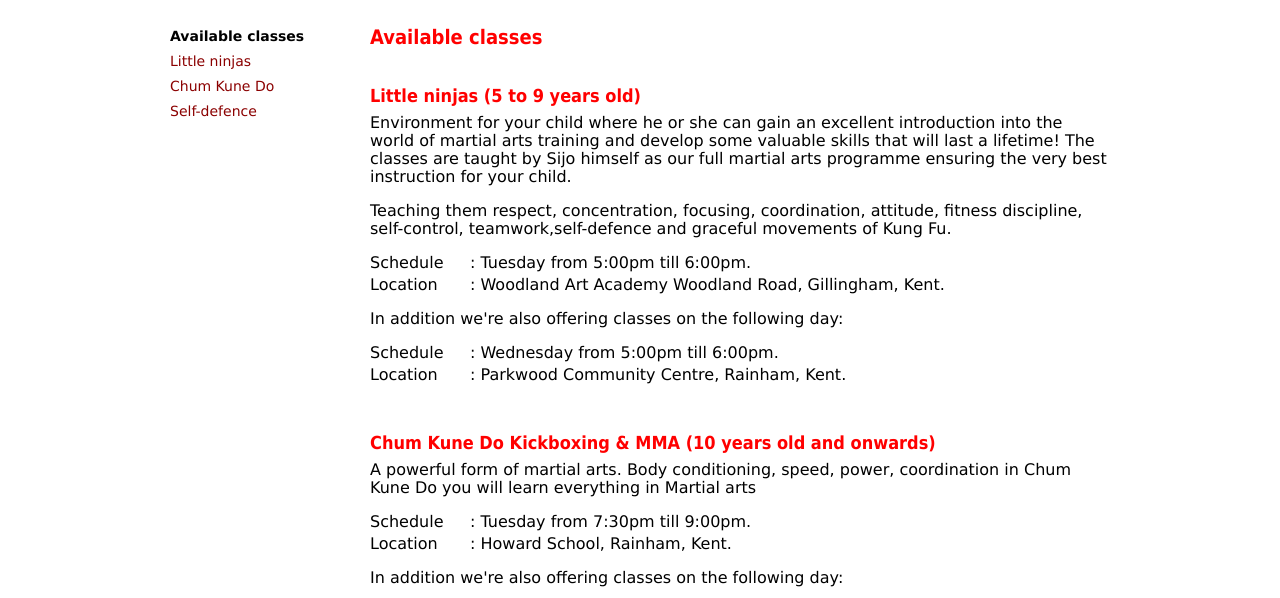
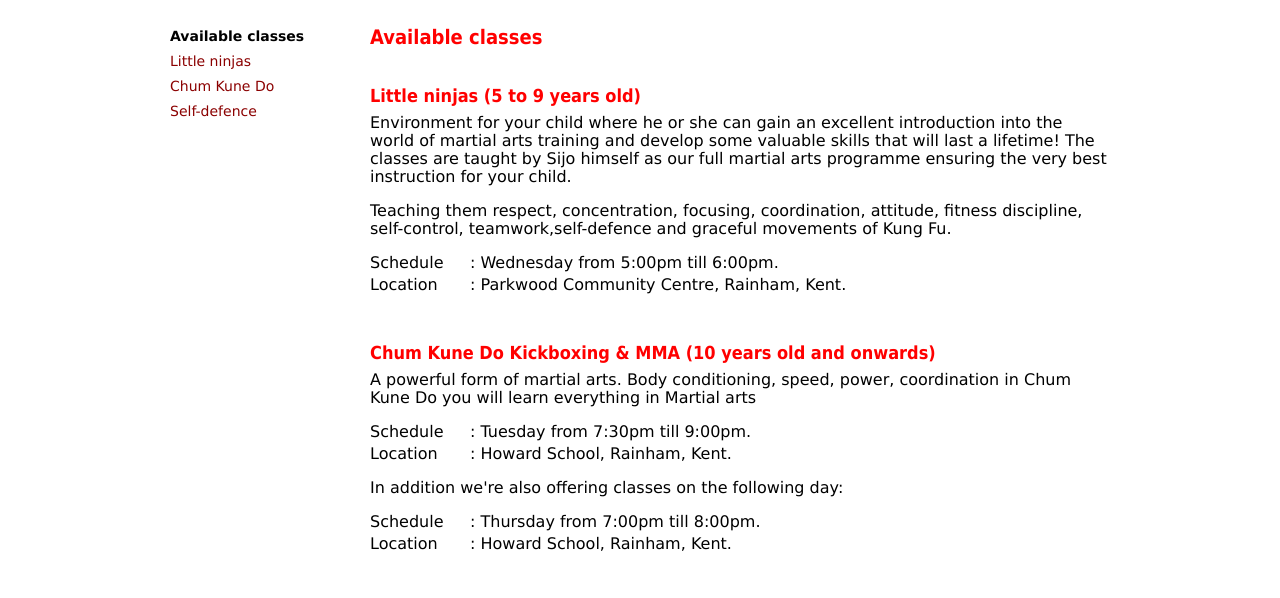
Before and after one commit to tbusser/chumkunedo, a plain HTML site: page classes.html in a window 1280 px wide. Shown: the part 162-760 px from the top of the page. Drawn offline with Linux system fonts and the light colour scheme.

Commit message:
Remove Woodland location

```diff
--- a/classes.html
+++ b/classes.html
@@ -68,11 +68,6 @@
 				<p>Environment for your child where he or she can gain an excellent introduction into the world of martial arts training and develop some valuable skills that will last a lifetime! The classes are taught by Sijo himself as our full martial arts programme ensuring the very best instruction for your child.</p>
 				<p>Teaching them respect, concentration, focusing, coordination, attitude, fitness discipline, self-control, teamwork,self-defence and graceful movements of Kung Fu.</p>
 				<ul class="classesList">
-					<li><span class="classesLabel">Schedule</span>: Tuesday from 5:00pm till 6:00pm.</li>
-					<li><span class="classesLabel">Location</span>: Woodland Art Academy Woodland Road, Gillingham, Kent.</li>
-				</ul>
-				<p>In addition we're also offering classes on the following day:</p>
-				<ul class="classesList">
 					<li><span class="classesLabel">Schedule</span>: Wednesday from 5:00pm till 6:00pm.</li>
 					<li><span class="classesLabel">Location</span>: Parkwood Community Centre, Rainham, Kent.</li>
 				</ul>
```
